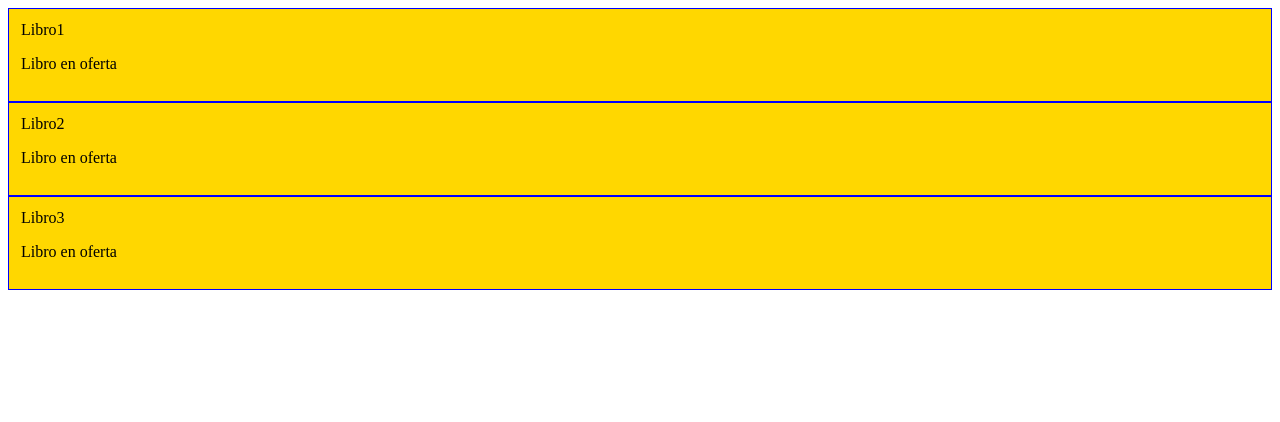
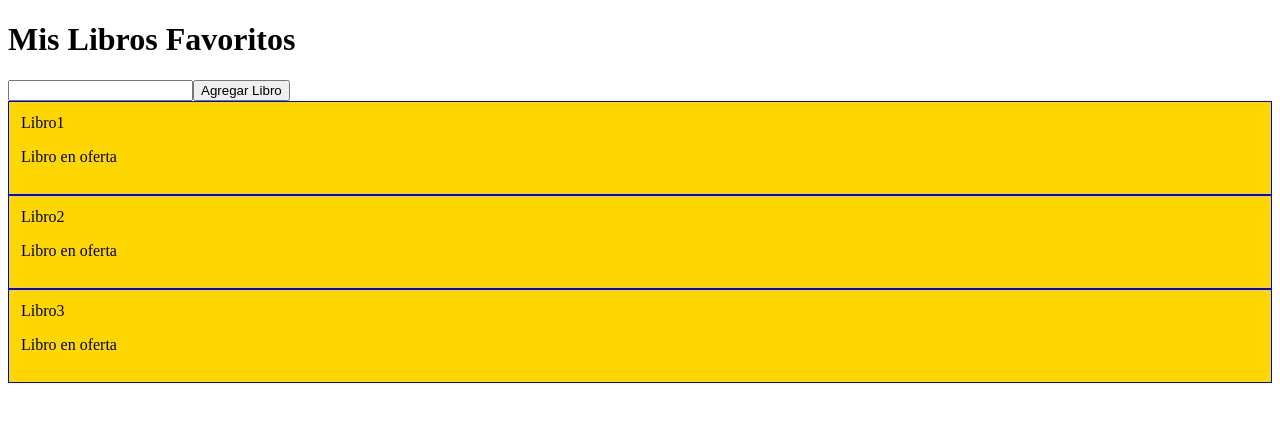
Before and after one commit to JacoboZabala/AngularProyects, an Angular app: page / in a window 1280 px wide. Shown: the top 422 px of the page. Built offline with nearby package versions, Linux system fonts and the light colour scheme.

Commit message:
ProyectoGuardado

```diff
--- a/src/app/Libros/libros.component.html
+++ b/src/app/Libros/libros.component.html
@@ -1 +1,6 @@
+<h1>Mis Libros Favoritos</h1>
+<form (ngSubmit)="guardarLibro(f)" #f="ngForm">
+  <input type="text" name="nombreLibro" ngModel required>
+  <button type="submit">Agregar Libro</button>
+</form>
 <app-libro (libroClocked)="eliminarLibro(libro)" *ngFor="let libro of libros" [tituloLibro]="libro"></app-libro>
--- a/src/app/Libros/libros.component.ts
+++ b/src/app/Libros/libros.component.ts
@@ -10,4 +10,10 @@
   eliminarLibro(libro: any){
     this.libros = this.libros.filter( p => p !== libro);
   }
+
+  guardarLibro(f: any){
+    if(f.valid){
+      this.libros.push(f.value.nombreLibro);
+    }
+  }
 }
```
